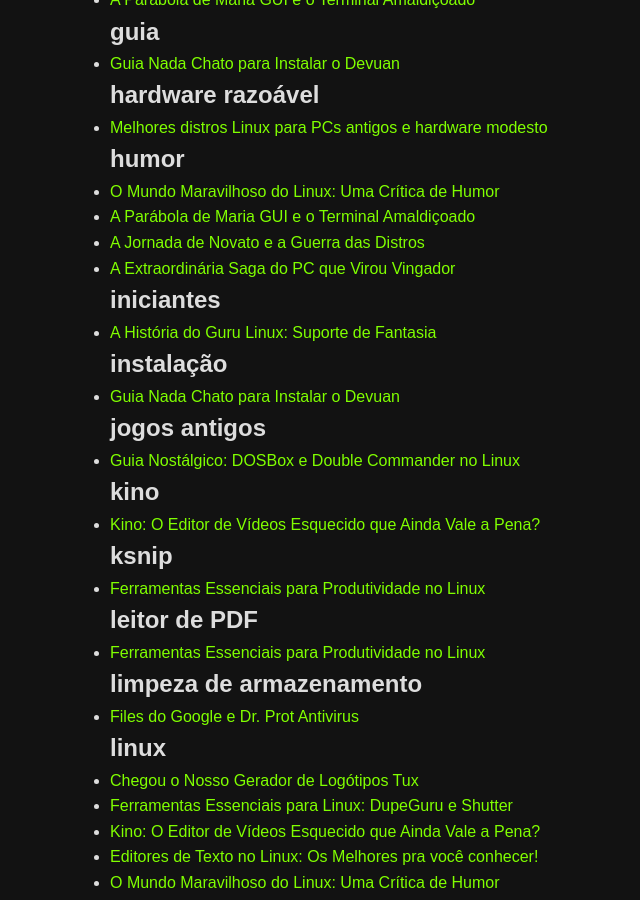
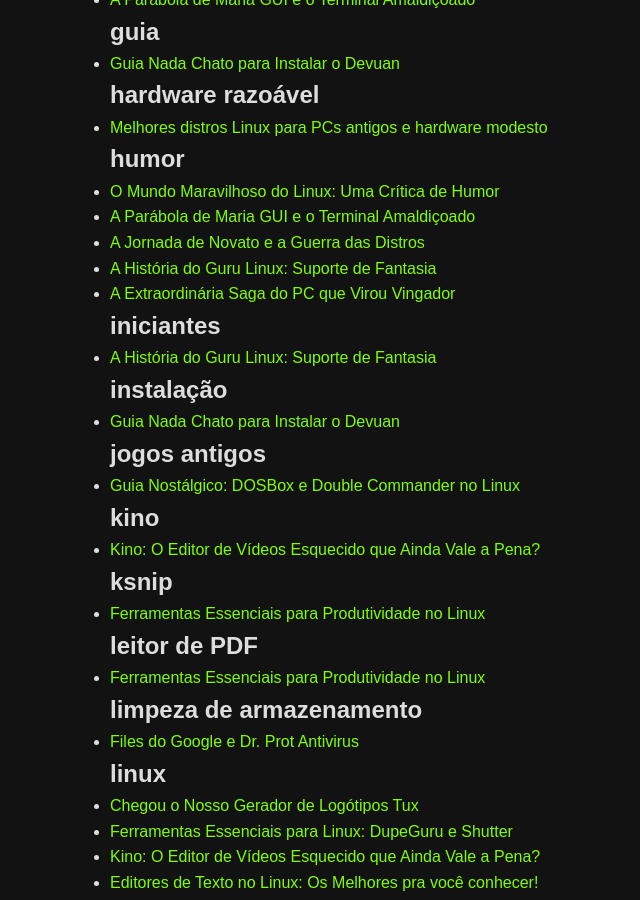
Before and after one commit to Piolinux/piolinux-site, a Jekyll site: the page built from tag/index.html, in a window 1280 px wide and 900 px high, scrolled down 4841 px. Shown: the whole window, without its empty margins (65-705 px from the left). Built offline with Jekyll 4.4.1, drawn with Linux system fonts in a browser that asks for light colours.

Commit message:
Update 2025-08-11-a-historia-do-guru-linux-suporte-de-fantasia.md

```diff
--- a/_posts/2025-08-11-a-historia-do-guru-linux-suporte-de-fantasia.md
+++ b/_posts/2025-08-11-a-historia-do-guru-linux-suporte-de-fantasia.md
@@ -3,8 +3,9 @@ layout: default
 title: "A História do Guru Linux: Suporte de Fantasia"
 date: 2025-08-11
 categories: linux opiniao
-tags: [linux, iniciantes, erros, tutorial]
+tags: [linux, iniciantes, erros, tutorial, humor]
 author: "Piolinux"
+description: "Acompanhe a história do Guru Linux em um mundo de fantasia, oferecendo suporte mágico, resolvendo problemas complexos e guiando usuários pelo universo open source."
 ---
 
 
```
